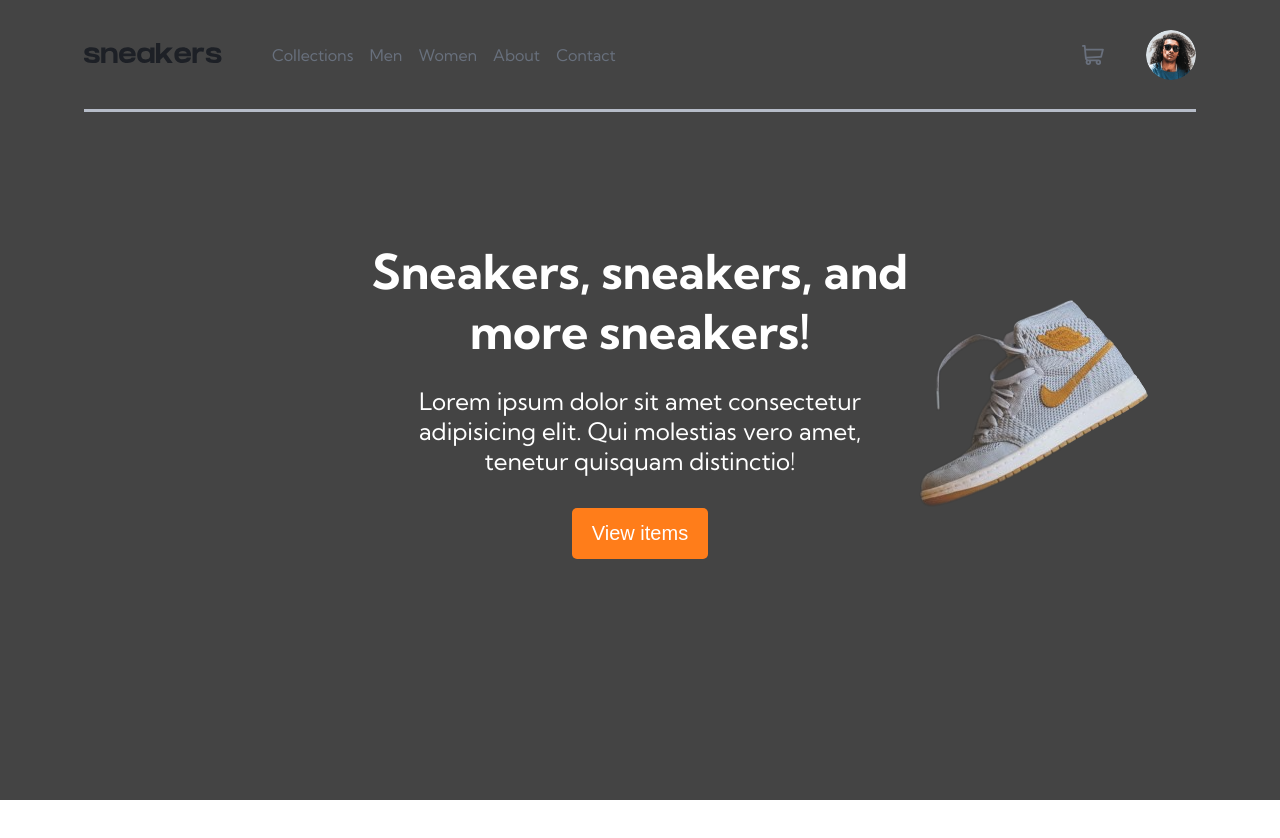
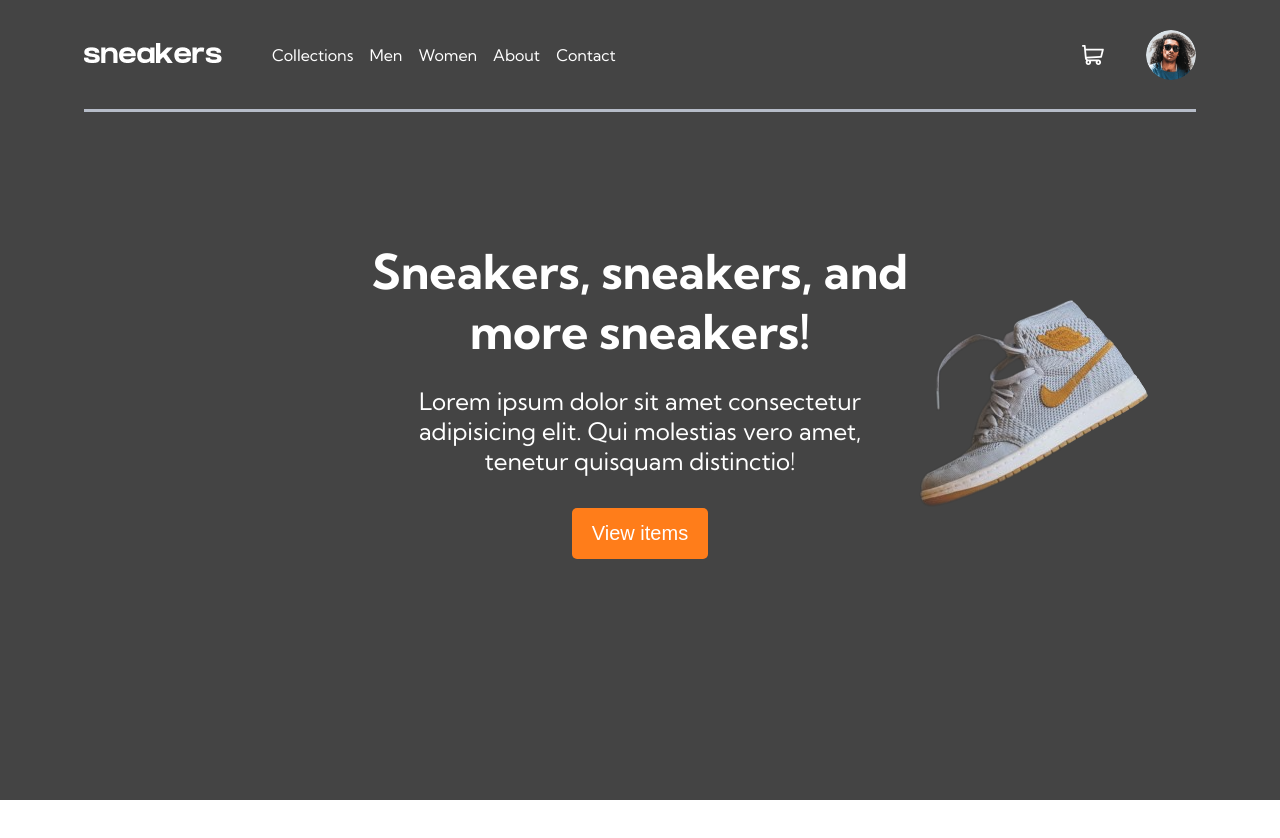
Before and after one commit to danielbrah/e-commerce, a Vue app: page /about in a window 1280 px wide. Shown: the top 838 px of the page. Built offline with nearby package versions, Linux system fonts and the light colour scheme.

Commit message:
Styled links, logo, and cart icon

```diff
--- a/src/assets/sass/layouts/nav.scss
+++ b/src/assets/sass/layouts/nav.scss
@@ -9,11 +9,21 @@
     height: 68px;
     z-index: 1;
     background: $heroColor;
-    transition: background 250ms ease;
+    transition: background 150ms ease;
+    a{color: $white;}
 
+    .nav__light{display: block;}
+    .nav__dark{display: none;}
+
+    // Out of hero view styles
     &.active{
         background: $white;
+        a{color: map-get($grayishblue, 'dark');}
+
+        .nav__light{display: none;}
+        .nav__dark{display: block;}
     }
+
     #nav{
         display: flex;
         align-items: center;
@@ -36,7 +46,6 @@
 
             a{
                 text-decoration: none;
-                color: map-get($grayishblue, 'dark')
             }
         }
 
@@ -44,7 +53,7 @@
         {
             gap: 16px;
             img{
-                &:nth-child(2)
+                &:nth-child(3)
                 {
                     width: 25px;
                     height: 25px;
@@ -110,7 +119,7 @@
                 gap: 42px;
                 img{
                     cursor: pointer;
-                    &:nth-child(2)
+                    &:nth-child(3)
                     {
                         width: 50px;
                         height: 50px;
--- a/src/components/Nav.vue
+++ b/src/components/Nav.vue
@@ -19,7 +19,8 @@ const links = ref([
     <div id="nav-wrapper" :class="{ 'active' : !heroInViewport}">
         <div id="nav">
         <div id="nav__first">
-            <a href=""><img src="../assets/images/logo.svg" alt="Logo / Home"></a>
+            <a class="nav__dark" href=""><img src="../assets/images/logo.svg" alt="Logo / Home"></a>
+            <a class="nav__light" href=""><img src="../assets/images/logo-light.png" alt="Logo / Home"></a>
 
             <div id="nav__links">
                 <a v-for="link in links" v-bind:href="link.link" :key="link.id">{{ link.display }}</a>
@@ -27,7 +28,8 @@ const links = ref([
         </div>
 
         <div id="nav__second">
-            <img src="./icons/icon-cart.svg" alt="Cart icon / Show items in cart">
+            <img class="nav__dark" src="./icons/icon-cart.svg" alt="Cart icon / Show items in cart">
+            <img class="nav__light" src="./icons/icon-cart-light.svg" alt="Cart icon / Show items in cart">
             <img src="../assets/images/image-avatar.png" alt="Profile avatar">
         </div>
     </div>
```
Also changed, not shown: src/assets/images/logo-light.png (added), src/components/icons/icon-cart-light.svg (added).
